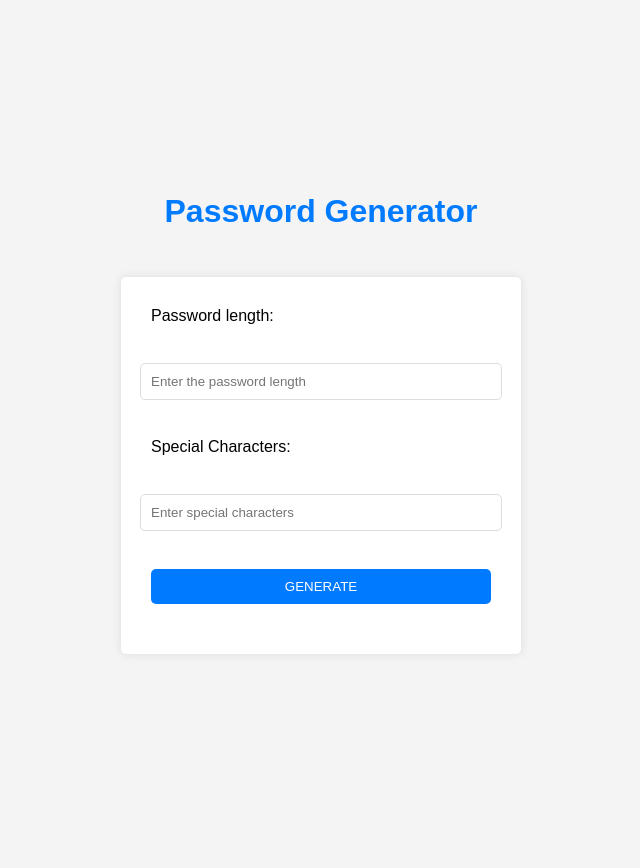
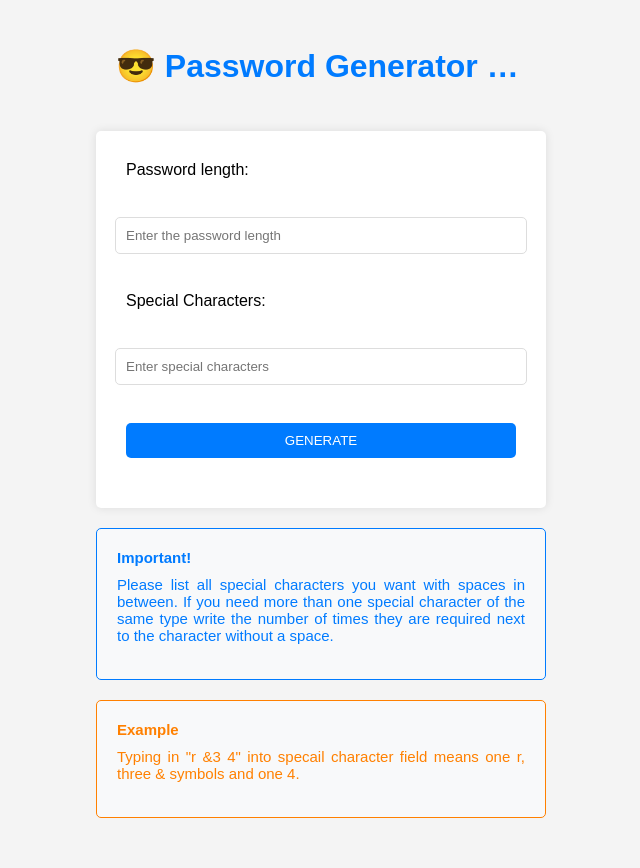
Before and after one commit to MatthewKokin/Password-generator, a Flask app: page / in a window 1280 px wide. Shown: the whole page, without its empty margins (319-959 px from the left). Before the commit the page ends 604 px from the top, so only its background shows below. Run offline with Flask 3, Linux system fonts and the light colour scheme.

Commit message:
Working Project with Toms code!!!
All good now, it is finally done!

```diff
--- a/static/styles.css
+++ b/static/styles.css
@@ -4,10 +4,14 @@
     padding: 0;
     display: flex;
     justify-content: center;
-    align-items: center;
-    height: 100vh;
+    /* Remove align-items: center; */
+    /* Add the following */
+    align-items: flex-start; /* aligns the child elements to the start of the body, which is the top */
+    min-height: 100vh; /* ensures the body has at least the height of the viewport */
+    overflow: auto; /* allows scrolling if the contents of the body exceed its height */
     background-color: #f4f4f4;
 }
+
 
 form {
     display: flex;
@@ -52,7 +56,8 @@
 }
 
 .container {
-    width: 400px;
+    width: 450px;
+    margin-bottom: 50px; /* adjust this value as needed */
 }
 
 h2 {
@@ -91,3 +96,51 @@
 .password-container button:hover {
     background-color: #0056b3;
 }
+
+
+
+/* Imortant box */
+
+.important-box {
+    margin-top: 20px;
+    padding: 20px;
+    border: 1px solid #007BFF;
+    border-radius: 5px;
+    background-color: #F8F9FA; /* A light grey color */
+}
+
+.important-box h3 {
+    color: #007BFF;
+    margin: 0;
+    font-size: 15px
+}
+
+.important-box p {
+    margin-top: 10px;
+    font-size: 15px;
+    text-align: justify;
+}
+
+
+/* Imortant box 2*/
+
+.important-box2 {
+    margin-top: 20px;
+    padding: 20px;
+    border: 1px solid #ff8000;
+    border-radius: 5px;
+    background-color: #F8F9FA; /* A light grey color */
+}
+
+.important-box2 h3 {
+    color: #ff8000;
+    margin: 0;
+    font-size: 15px
+}
+
+.important-box2 p {
+    color: #ff8000;
+    margin-top: 10px;
+    font-size: 15px;
+    text-align: justify;
+}
--- a/templates/index.html
+++ b/templates/index.html
@@ -6,7 +6,7 @@
 </head>
 <body>
     <div class="container">
-        <h2>Password Generator</h2>
+        <h2>😎 Password Generator 😎</h2>
         <form action="/generate" method="POST">
             <label for="length">Password length:</label><br>
             <input type="text" id="length" name="length" placeholder="Enter the password length"><br>
@@ -22,6 +22,22 @@
             {% endif %}
             <input type="submit" value="Generate">
         </form>
+
+        <div class="important-box">
+            <h3>Important!</h3>
+            <p>Please list all special characters you want with spaces in between.
+                If you need more than one special character of the same type write
+                the number of times they are required next to the character without a space.
+                </p>
+        </div>
+
+        <div class="important-box2">
+            <h3>Example</h3>
+            <p>Typing in "r &3 4" into specail character field means one r, three & symbols and one 4.
+                </p>
+        </div>
+
+    </div>
     </div>
     <script>
         function copyPassword() {
```
